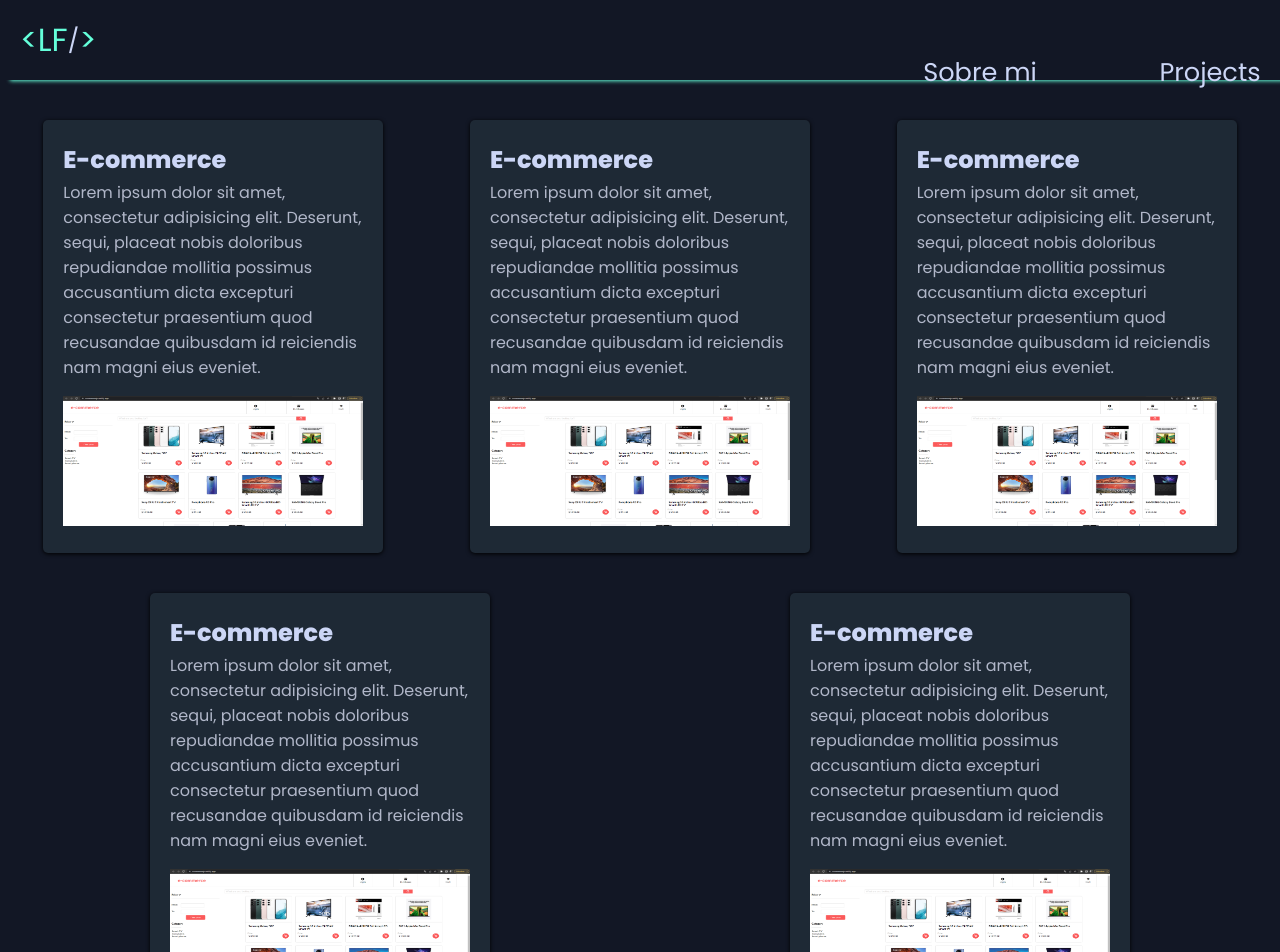
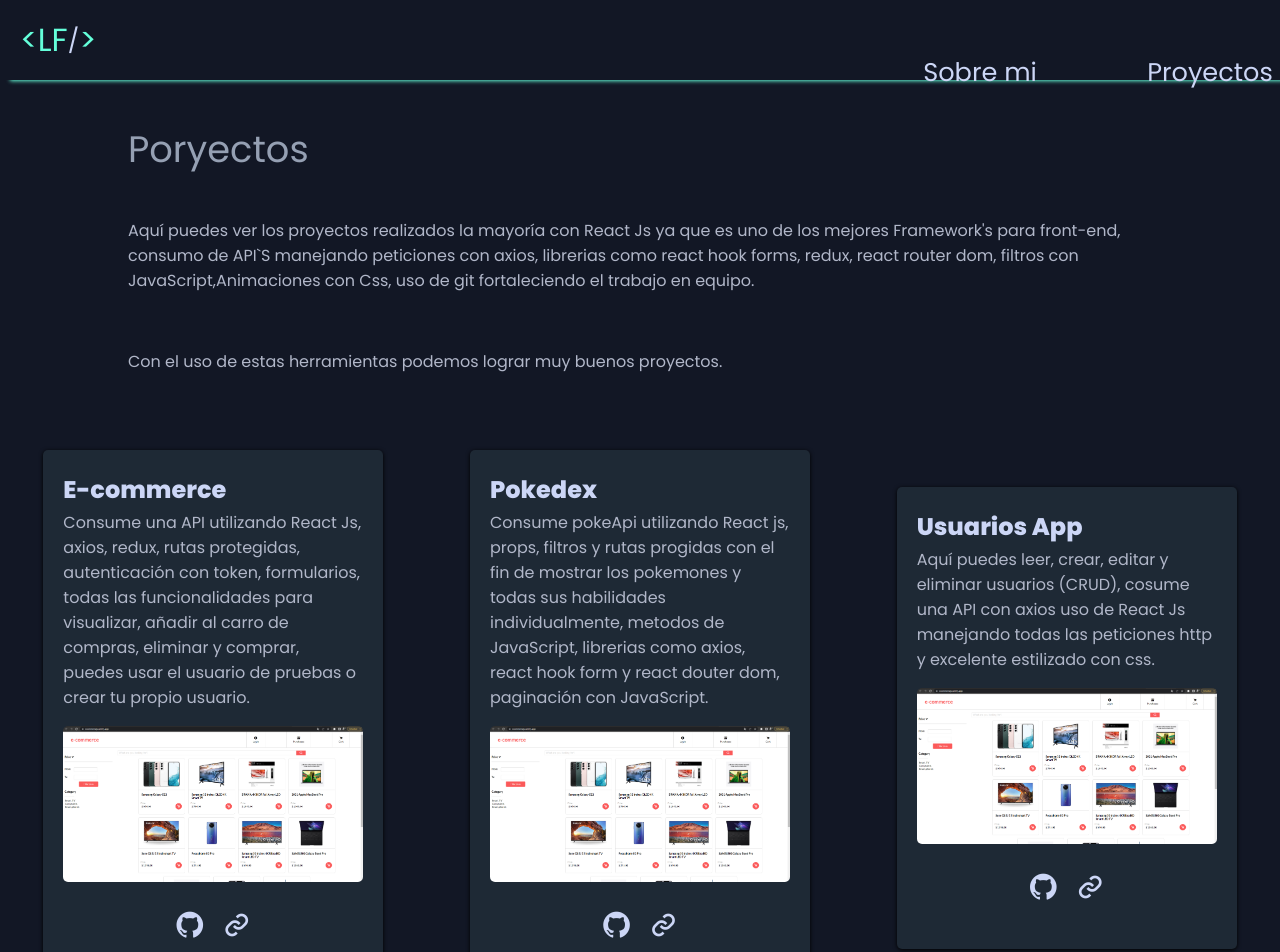
Before and after one commit to luisfranco23/Portafoliolf, a React (Vite) app: page /#/projects in a window 1280 px wide. Shown: the top 952 px of the page. Built offline with nearby package versions, Linux system fonts and the light colour scheme.

Commit message:
add info real

```diff
--- a/src/components/footer/Footer.jsx
+++ b/src/components/footer/Footer.jsx
@@ -6,10 +6,10 @@ const Footer = () => {
   return (
     <footer className='footer'>
       <aside className='icons'>
-        <a className='icons__ico' href="http://github.com/luisfranco23" target='_blank'><i class='bx bxl-github'></i></a>
-        <a className='icons__ico' href="http://github.com/luisfranco23" target='_blank'><i class='bx bxl-linkedin-square'></i></a>
-        <a className='icons__ico' href="http://github.com/luisfranco23" target='_blank'><i class='bx bxl-codepen'></i></a>
-        <a className='icons__ico' href="http://github.com/luisfranco23" target='_blank'><i class='bx bxl-gmail' ></i></a>
+        <a className='icons__ico' href="http://github.com/luisfranco23" target='_blank'><i className='bx bxl-github'></i></a>
+        <a className='icons__ico' href="https://www.linkedin.com/in/luis-franco-b72a24175/" target='_blank'><i className='bx bxl-linkedin-square'></i></a>
+        <a className='icons__ico' href="https://codepen.io/luisfranco23" target='_blank'><i className='bx bxl-codepen'></i></a>
+        <a className='icons__ico' href="mailto:lafrancol05@gmail.com" target='_blank'><i className='bx bxl-gmail' ></i></a>
       </aside>
       <p className='copy'>Luis Franco &copy; 2022</p>
     </footer>
--- a/src/components/header/Header.jsx
+++ b/src/components/header/Header.jsx
@@ -29,7 +29,7 @@ const Header = () => {
                     </li>
                     <li className='navbar__link' onClick={openCloseNav}>
                         <NavLink to='/projects' className='link desktop'>
-                            <p>Projects</p>
+                            <p>Proyectos</p>
                         </NavLink>
                     </li>
                 </ul>
--- a/src/components/home/Home.jsx
+++ b/src/components/home/Home.jsx
@@ -11,14 +11,14 @@ const Home = () => {
         <span className='name'>Luis Franco.</span>
         <h1 className='subtitle'>Developer Web Full-Satck.</h1>
         <p className='description'>
-          Lorem ipsum dolor sit amet consectetur adipisicing elit. Deleniti, consequatur deserunt quisquam, tempora explicabo obcaecati iusto reprehenderit assumenda incidunt molestias ullam eligendi, nobis ad inventore harum. Reprehenderit dicta hic provident?
+          Crear, estilizar y agregar funciones a la web es algo increible ya que podemos plasmar todas las ideas que tengas y sacarle el mayor provecho, me gusta estar creando proyectos y aprendiendo del mundo IT son muchas habilidades por adquirir y mejorar.
         </p>
         <a className='dowland' href='https://drive.google.com/file/d/1P1jG-CC9Hwa5re7nTH1cTnTjwepM4agE/view' target='_blank'>Descargar CV</a>
       </section>
       <main className='main'>
         <h2 className='main__subtitle'>Sobre mí </h2>
-        <p className='description'>Lorem ipsum dolor sit amet, consectetur adipisicing elit. Inventore illo est rerum eius voluptas amet, veniam modi laboriosam hic consectetur debitis error qui, totam deleniti molestiae vel quas voluptatem nesciunt.</p>
-        <p className='description'>Lorem, ipsum dolor sit amet consectetu r adipisicing elit. Ex magnam ipsa autem alias rerum minima, in excepturi iusto reprehenderit tempore saepe ea repellat ullam, odit, totam fugiat labore illum tenetur.</p>
+        <p className='description'>Mis habilidades técnicas se encuentran en constante crecimiento, he creado diferentes proyectos con los que puedes interactuar en la sección de proyectos, desarrolladas con React Js y sus librerias estilizadas con css y funcionalidades con JavaScript, mi experiencia la baso en mis proyectos tanto personales y proyectos pequeños en una intranet de una empresa.</p>
+        <p className='description'>Me gusta estar en constante aprendizaje y trabajar en equipo ya que de esta forma puedo conocer nuevas culturas, formas de trabajo y experiencias que nos hacen mejor personas, soy proactivo y demuestro liderazgo en mi equipo.</p>
         <div className="profile__img">
           <img className='photo__me' src={image} alt="me" />
           <div className="margin">
@@ -44,7 +44,7 @@ const Home = () => {
         <section className='contacto'>
           <h3 className="main__subtitle">Contactame</h3>
           <p className='description'>
-            Lorem ipsum dolor sit amet consectetur, adipisicing elit. Corporis ad in facere, obcaecati hic animi? Id voluptatibus sit assumenda placeat eligendi, optio, similique pariatur iste consequatur quaerat maxime? Assumenda, repellendus.
+            Actualmente me encuentro en busqueda de mi primer empleo como developer, en caso tal de que tengas esa oportunidad y te gusta mi perfil, mis proyectos y/o habilidades puedes contactarme, en otro caso puedes dejarme mensaje por <span className='title'>LinkedIn</span> si tienes recomendaciones y/o preguntas .
           </p>
           <aside className='mail'>
             <a className='dowland' href="mailto:lafrancol05@gmail.com">¡Saludame!</a>
--- a/src/components/projects/Projects.jsx
+++ b/src/components/projects/Projects.jsx
@@ -7,30 +7,59 @@ import './style.css'
 const Projects = () => {
   return (
     <section className='projetcs'>
+      <div className="projetcs__description">
+      <h1 className='subtitle'>Poryectos</h1>
+      <p className='description'>
+        Aquí puedes ver los proyectos realizados la mayoría con React Js ya que es uno de los mejores Framework's para front-end, consumo de API`S manejando peticiones con axios, librerias como react hook forms, redux, react router dom, filtros con JavaScript,Animaciones con Css, uso de git fortaleciendo el trabajo en equipo.
+      </p>
+      <p className='description'>
+      Con el uso de estas herramientas podemos lograr muy buenos proyectos.
+      </p>
+      </div>
         <div className='target'>
           <h2 className='target__subtitle'>E-commerce</h2>
-          <p className='target__description'>Lorem ipsum dolor sit amet, consectetur adipisicing elit. Deserunt, sequi, placeat nobis doloribus repudiandae mollitia possimus accusantium dicta excepturi consectetur praesentium quod recusandae quibusdam id reiciendis nam magni eius eveniet.</p>
+          <p className='target__description'>Consume una API utilizando React Js, axios, redux, rutas protegidas, autenticación con token, formularios, todas las funcionalidades para visualizar, añadir al carro de compras, eliminar y comprar, puedes usar el usuario de pruebas o crear tu propio usuario.</p>
           <img className='target__image' src={ecommerce} alt='ecommerce' />
+          <div className="icons">
+            <a className='icons__link' href="http://github.com/luisfranco/Pokedex" target='_blank'><i className='bx bxl-github'></i></a>
+            <a className='icons__link' href="http://" target='_blank'><i className='bx bx-link' ></i></a>
+          </div>
         </div>
         <div className='target'>
-          <h2 className='target__subtitle'>E-commerce</h2>
-          <p className='target__description'>Lorem ipsum dolor sit amet, consectetur adipisicing elit. Deserunt, sequi, placeat nobis doloribus repudiandae mollitia possimus accusantium dicta excepturi consectetur praesentium quod recusandae quibusdam id reiciendis nam magni eius eveniet.</p>
+          <h2 className='target__subtitle'>Pokedex</h2>
+          <p className='target__description'>Consume pokeApi utilizando React js, props, filtros y rutas progidas con el fin de mostrar los pokemones y todas sus habilidades individualmente, metodos de JavaScript, librerias como axios, react hook form y react douter dom, paginación con JavaScript.</p>
           <img className='target__image' src={ecommerce} alt='ecommerce' />
+          <div className="icons">
+            <a className='icons__link' href="http://github.com/luisfranco/ecommerce" target='_blank'><i className='bx bxl-github'></i></a>
+            <a className='icons__link' href="http://" target='_blank'><i className='bx bx-link' ></i></a>
+          </div>
         </div>
         <div className='target'>
-          <h2 className='target__subtitle'>E-commerce</h2>
-          <p className='target__description'>Lorem ipsum dolor sit amet, consectetur adipisicing elit. Deserunt, sequi, placeat nobis doloribus repudiandae mollitia possimus accusantium dicta excepturi consectetur praesentium quod recusandae quibusdam id reiciendis nam magni eius eveniet.</p>
+          <h2 className='target__subtitle'>Usuarios App</h2>
+          <p className='target__description'>Aquí puedes leer, crear, editar y eliminar usuarios (CRUD), cosume una API con axios uso de React Js manejando todas las peticiones http y excelente estilizado con css.</p>
           <img className='target__image' src={ecommerce} alt='ecommerce' />
+          <div className="icons">
+            <a className='icons__link' href="http://github.com/luisfranco/CRUD-USERS" target='_blank'><i className='bx bxl-github'></i></a>
+            <a className='icons__link' href="http://" target='_blank'><i className='bx bx-link' ></i></a>
+          </div>
         </div>
         <div className='target'>
-          <h2 className='target__subtitle'>E-commerce</h2>
-          <p className='target__description'>Lorem ipsum dolor sit amet, consectetur adipisicing elit. Deserunt, sequi, placeat nobis doloribus repudiandae mollitia possimus accusantium dicta excepturi consectetur praesentium quod recusandae quibusdam id reiciendis nam magni eius eveniet.</p>
+          <h2 className='target__subtitle'>Rick And Morty</h2>
+          <p className='target__description'>Puedes ver todos los planetas y sus habitantes, mostrando información detallada del mismo; consume una API, realizado con React Js y sus librerias.</p>
           <img className='target__image' src={ecommerce} alt='ecommerce' />
+          <div className="icons">
+            <a className='icons__link' href="http://github.com/luisfranco/rickAndMorty" target='_blank'><i className='bx bxl-github'></i></a>
+            <a className='icons__link' href="http://" target='_blank'><i className='bx bx-link' ></i></a>
+          </div>
         </div>
         <div className='target'>
-          <h2 className='target__subtitle'>E-commerce</h2>
-          <p className='target__description'>Lorem ipsum dolor sit amet, consectetur adipisicing elit. Deserunt, sequi, placeat nobis doloribus repudiandae mollitia possimus accusantium dicta excepturi consectetur praesentium quod recusandae quibusdam id reiciendis nam magni eius eveniet.</p>
+          <h2 className='target__subtitle'>Clima</h2>
+          <p className='target__description'>Podemos obtener el estado del clima según tu ubicación y cambiar de ºC a ºF, de mis primeros proyectos consumiento una API y usando useState y useEffect.</p>
           <img className='target__image' src={ecommerce} alt='ecommerce' />
+          <div className="icons">
+            <a className='icons__link' href="http://github.com/luisfranco/app-clima" target='_blank'><i className='bx bxl-github'></i></a>
+            <a className='icons__link' href="http://" target='_blank'><i className='bx bx-link' ></i></a>
+          </div>
         </div>
     </section>
   )
--- a/src/components/projects/style.css
+++ b/src/components/projects/style.css
@@ -8,14 +8,22 @@
     align-items: center;
     flex-wrap: wrap;
 }
+.projetcs__description {
+    margin: 0 auto;
+    width: 80%;
+}
 .target {
     height: auto;
-    width: min(50%, 300px);
+    width: min(80%, 300px);
     margin: 20px auto;
     background-color: var(--color-tarjet);
     padding: 20px;
     border-radius: 5px;
     box-shadow: 0 1px 4px 0 rgb(0, 0, 0);
+}
+.target:hover{
+    transition: transform .3s ease-in-out;
+    transform: translateY(-5px);
 }
 .target__subtitle {
     color: var(--color-text);
@@ -28,5 +36,20 @@
 }
 .target__image{
     width: 100%;
-    height: 130px;
+    height: auto;
+    border-radius: 5px;
 }
+
+.icons {
+    display: flex;
+    justify-content: center;
+    align-items: center;
+}
+.icons__link {
+    color: var(--color-text);
+    font-size: 2rem;
+}
+.icons__link:hover {
+    color: var(--color-primary);
+    transform: scale(1.1);
+}
```
